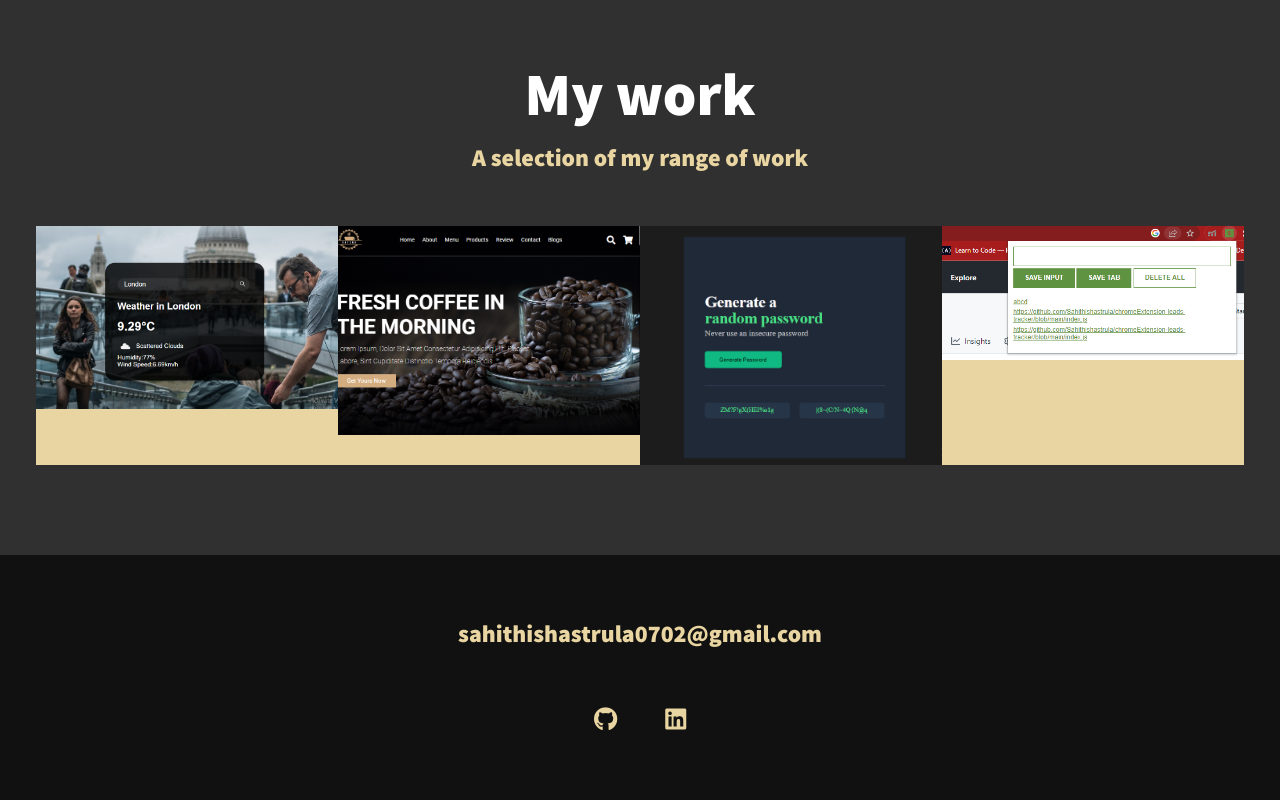
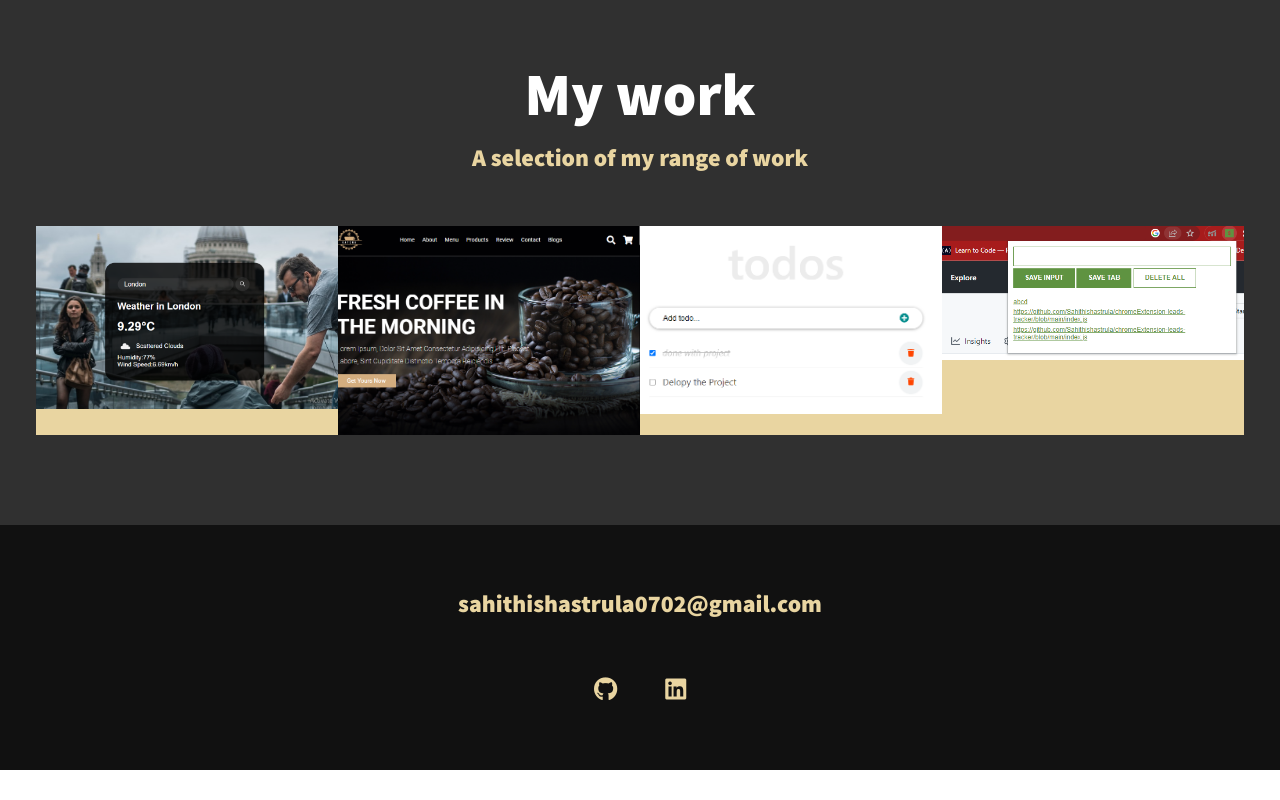
Before and after one commit to Sahithishastrula/MyPortfolio, a website built with Vite: page index.html in a window 1280 px wide. Shown: the part 2070-2870 px from the top of the page. After the commit the page ends 2840 px from the top, so only its background shows below. Built offline with nearby package versions, Linux system fonts and the light colour scheme.

Commit message:
Update index.html

```diff
--- a/index.html
+++ b/index.html
@@ -98,8 +98,8 @@
                 </a>
 
                 <!-- Portfolio item 03 -->
-                <a href="https://random-password-generator-sample.netlify.app/" class="portfolio__item">
-                    <img src="img/project1.PNG" alt="" class="portfolio__img">
+                <a href="https://sahithishastrula.github.io/simple-todolist/" class="portfolio__item">
+                    <img src="img/Todos-react.PNG" alt="" class="portfolio__img">
                 </a>
 
                 <!-- Portfolio item 04 -->
```
